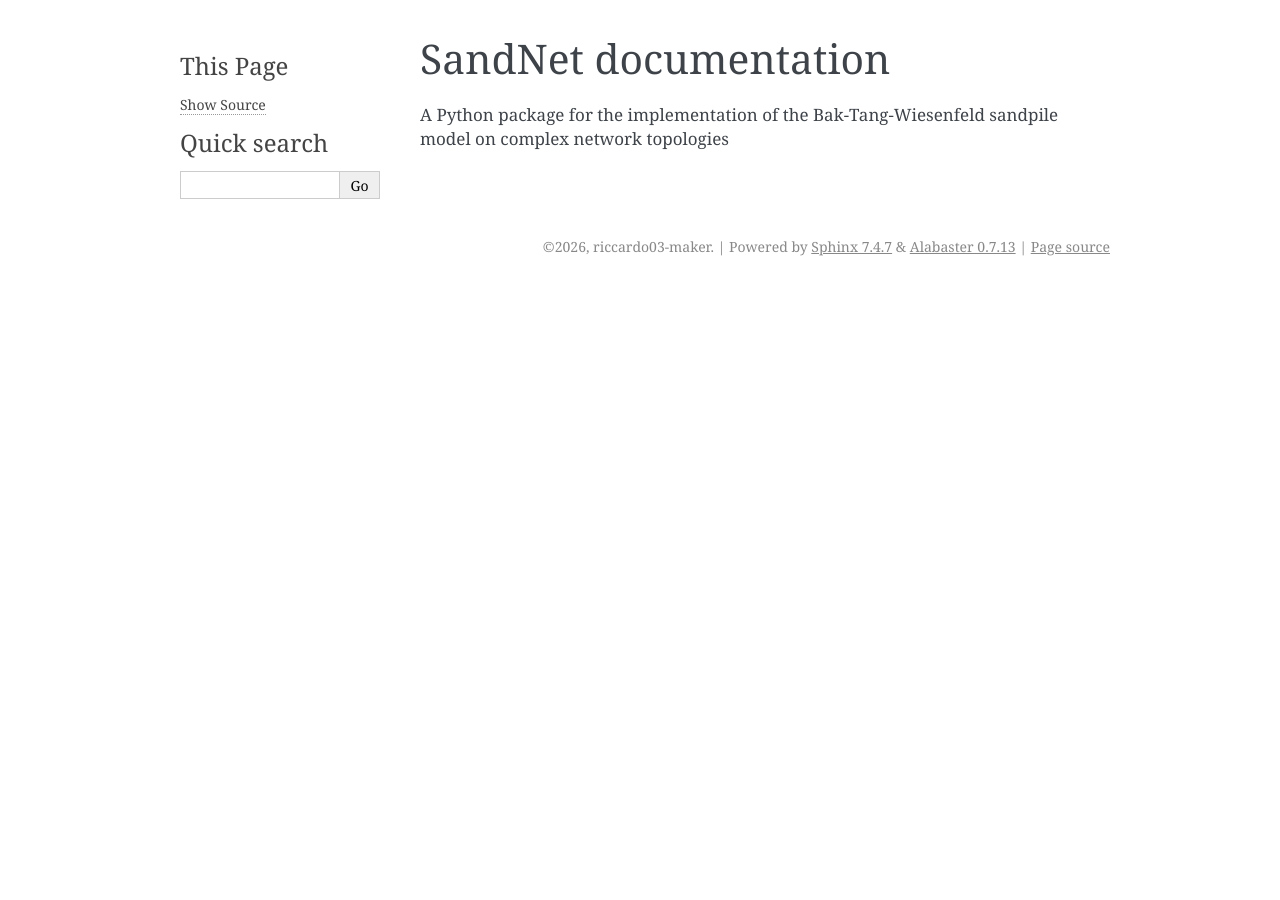
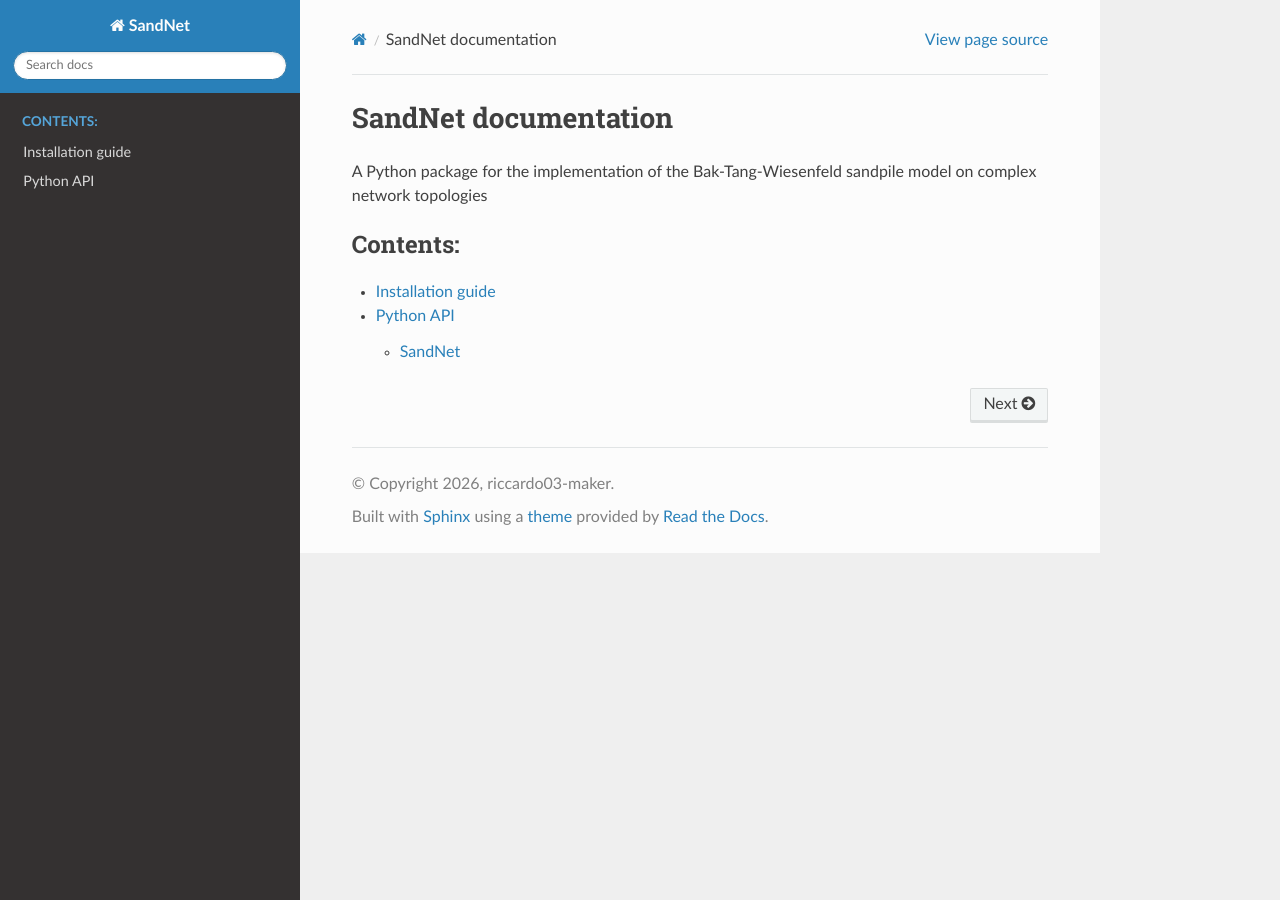
Before and after one commit to riccardo03-maker/SandNet, a Sphinx documentation site: the page built from docs/source/index.rst, in a window 1280 px wide. Built offline with Sphinx 7.4.7 and the Read the Docs theme 3.1.0, drawn with Linux system fonts in a browser that asks for light colours; pages that are not in the unit, such as notebooks, are missing from menus.

Commit message:
Fixed ReadTheDocs visualization

```diff
--- a/docs/source/API/modules.rst
+++ b/docs/source/API/modules.rst
@@ -1,4 +1,7 @@
+Python API
+==========
+
 .. toctree::
    :maxdepth: 4
 
-    SandNet
+   SandNet
--- a/docs/source/conf.py
+++ b/docs/source/conf.py
@@ -11,6 +11,8 @@
 author = 'riccardo03-maker'
 release = '0.0.1'
 
+master_doc = 'index'
+
 # -- General configuration ---------------------------------------------------
 # https://www.sphinx-doc.org/en/master/usage/configuration.html#general-configuration
 
@@ -20,15 +22,23 @@
   'sphinx.ext.intersphinx',
   'sphinx_rtd_theme',
   'nbsphinx',
-  'IPython.sphinxext.ipython_console_highlighting',]
+  'IPython.sphinxext.ipython_console_highlighting',
+]
 
 templates_path = ['_templates']
-exclude_patterns = []
+exclude_patterns = ['_build', '**.ipynb_checkpoints']
 
+autodoc_default_options = {
+  "members": True,
+  "undoc-members": True,
+  "private-members": True,
+  "show-inheritance": True,
+}
 
+autodoc_typehints = "description"
 
 # -- Options for HTML output -------------------------------------------------
 # https://www.sphinx-doc.org/en/master/usage/configuration.html#options-for-html-output
 
-html_theme = 'alabaster'
+html_theme = 'sphinx_rtd_theme'
 html_static_path = ['_static']
--- a/docs/source/installation.rst
+++ b/docs/source/installation.rst
@@ -0,0 +1,6 @@
+.. _installation:
+
+Installation guide
+==================
+
+TODO
```
Also changed, not shown: .readthedocs.yml.
